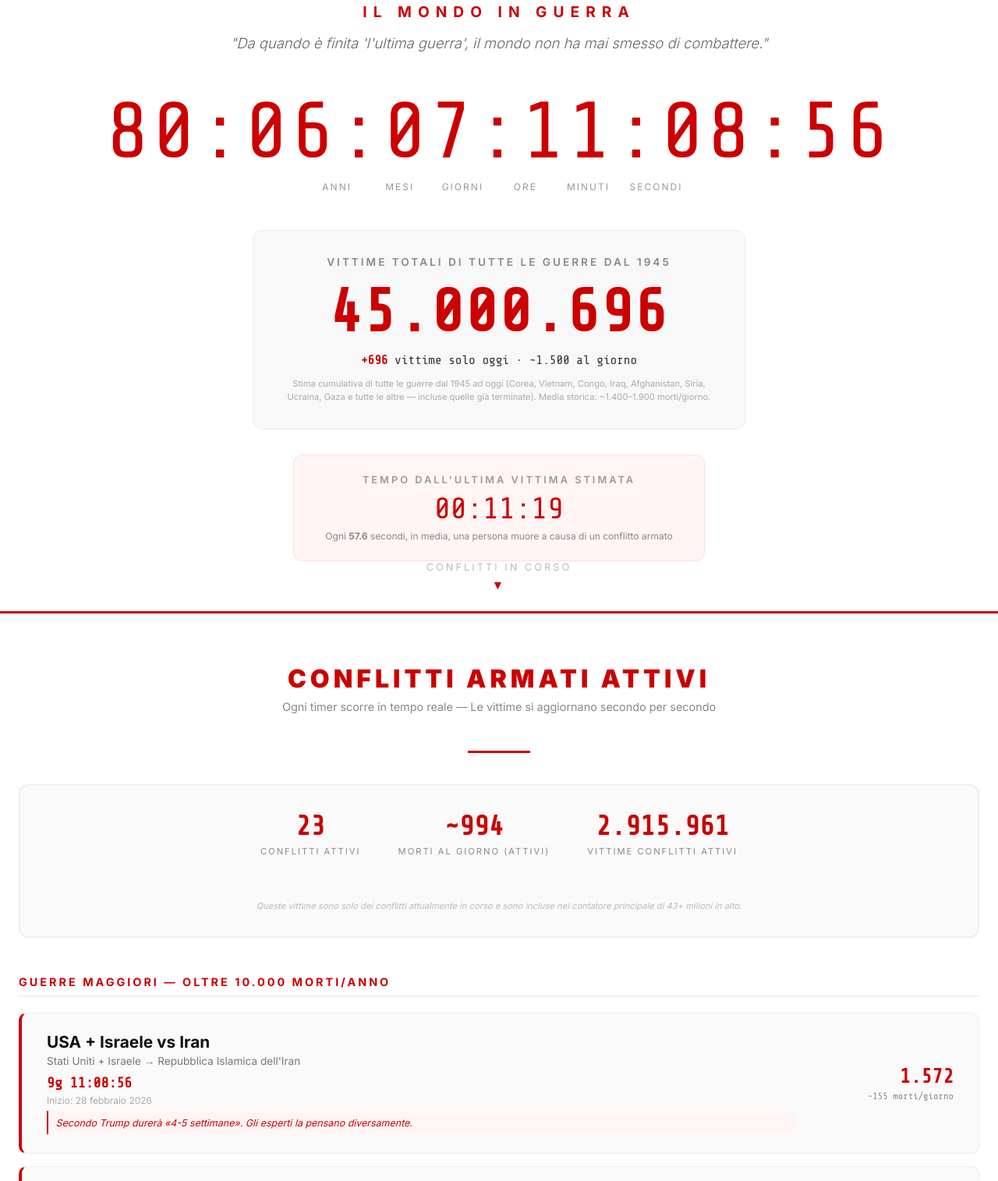
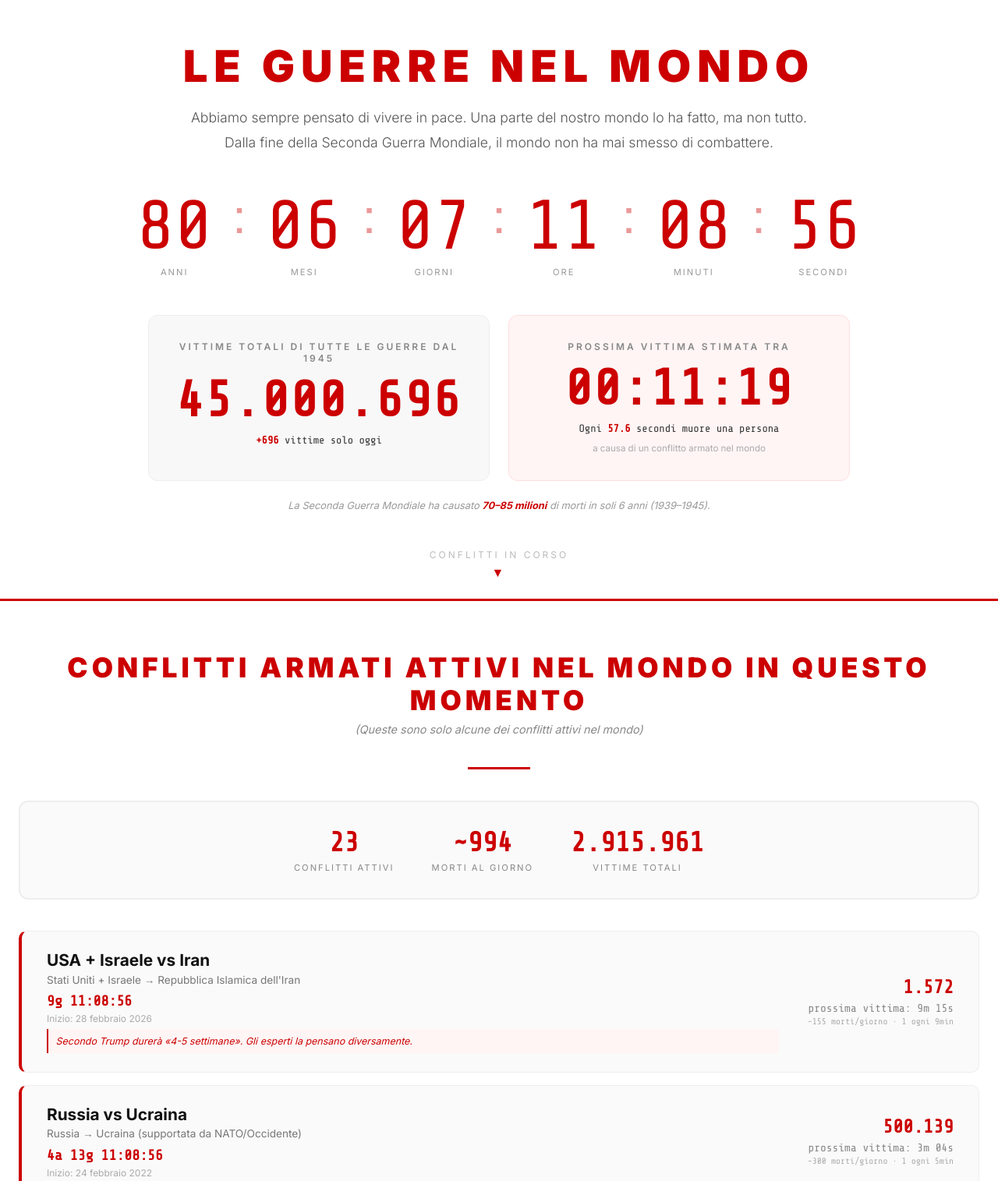
Before and after one commit to Sognatori90/war-timer, a plain HTML site: page index.html in a window 1280 px wide. Shown: the part 29-1544 px from the top of the page at 78% size. Drawn offline with nearby package versions, Linux system fonts and the light colour scheme.

Commit message:
Update title and styles in index.html

```diff
--- a/index.html
+++ b/index.html
@@ -3,7 +3,7 @@
 <head>
 <meta charset="UTF-8">
 <meta name="viewport" content="width=device-width, initial-scale=1.0">
-<title>Il Mondo in Guerra — Timer dal 1945</title>
+<title>Le Guerre nel Mondo</title>
 <style>
   @import url('https://fonts.googleapis.com/css2?family=Share+Tech+Mono&family=Inter:wght@300;400;600;700;900&display=swap');
 
@@ -30,33 +30,63 @@
     border-bottom: 3px solid #cc0000;
   }
 
-  .hero-label {
-    font-size: 1.2rem;
+  .hero-title {
+    font-size: clamp(2rem, 5vw, 3.5rem);
     text-transform: uppercase;
     letter-spacing: 8px;
     color: #cc0000;
-    margin-bottom: 0.8rem;
-    font-weight: 700;
+    margin-bottom: 1rem;
+    font-weight: 900;
   }
 
   .hero-subtitle {
-    font-size: 1.15rem;
-    color: #666;
-    max-width: 750px;
-    line-height: 1.7;
-    margin-bottom: 2.5rem;
-    font-style: italic;
+    font-size: 1.1rem;
+    color: #555;
+    max-width: 800px;
+    line-height: 1.8;
+    margin-bottom: 3rem;
     font-weight: 300;
   }
 
   /* MAIN TIMER */
-  .main-timer {
+  .timer-grid {
+    display: flex;
+    justify-content: center;
+    gap: clamp(0.3rem, 1.5vw, 1rem);
+    flex-wrap: wrap;
+    margin-bottom: 3rem;
+  }
+
+  .timer-block {
+    display: flex;
+    flex-direction: column;
+    align-items: center;
+  }
+
+  .timer-block .value {
     font-family: 'Share Tech Mono', monospace;
-    font-size: clamp(3rem, 8vw, 7rem);
+    font-size: clamp(2.5rem, 7vw, 6rem);
     color: #cc0000;
-    letter-spacing: 4px;
-    margin-bottom: 0.3rem;
+    line-height: 1;
     animation: pulse 2.5s ease-in-out infinite;
+  }
+
+  .timer-block .label {
+    font-size: 0.7rem;
+    color: #999;
+    text-transform: uppercase;
+    letter-spacing: 2px;
+    margin-top: 0.4rem;
+  }
+
+  .timer-colon {
+    font-family: 'Share Tech Mono', monospace;
+    font-size: clamp(2rem, 5vw, 4.5rem);
+    color: #cc0000;
+    line-height: 1;
+    padding: 0 0.1rem;
+    opacity: 0.4;
+    align-self: flex-start;
   }
 
   @keyframes pulse {
@@ -64,104 +94,82 @@
     50% { opacity: 0.75; }
   }
 
-  .timer-labels {
+  /* DEATH + VICTIM TIMER COMBINED */
+  .counters-row {
     display: flex;
     justify-content: center;
-    gap: clamp(0.8rem, 2vw, 2rem);
+    gap: 1.5rem;
     flex-wrap: wrap;
-    margin-bottom: 3rem;
+    margin-bottom: 1.5rem;
+    width: 100%;
+    max-width: 900px;
+  }
+
+  .counter-box {
+    flex: 1;
+    min-width: 280px;
+    padding: 2rem 2rem;
+    border-radius: 12px;
+    text-align: center;
+  }
+
+  .counter-box.deaths {
+    background: #f8f8f8;
+    border: 1px solid #eee;
+  }
+
+  .counter-box.victim-timer {
+    background: #fff5f5;
+    border: 1px solid #ffdddd;
+  }
+
+  .counter-box .box-label {
     font-size: 0.75rem;
-    color: #999;
     text-transform: uppercase;
+    letter-spacing: 3px;
+    color: #888;
+    margin-bottom: 0.6rem;
+    font-weight: 600;
+  }
+
+  .counter-box .box-value {
+    font-family: 'Share Tech Mono', monospace;
+    font-size: clamp(2.2rem, 5vw, 4rem);
+    color: #cc0000;
+    font-weight: 700;
     letter-spacing: 2px;
   }
 
-  .timer-labels span {
-    min-width: 55px;
-    text-align: center;
-  }
-
-  /* DEATH COUNTERS */
-  .death-counter-section {
-    margin-bottom: 1.5rem;
-    padding: 2rem 2.5rem;
-    background: #f8f8f8;
-    border-radius: 12px;
-    border: 1px solid #eee;
-  }
-
-  .death-counter-label {
+  .counter-box .box-sub {
     font-size: 0.85rem;
-    text-transform: uppercase;
-    letter-spacing: 3px;
-    color: #888;
-    margin-bottom: 0.8rem;
-    font-weight: 600;
-  }
-
-  .death-counter {
-    font-family: 'Share Tech Mono', monospace;
-    font-size: clamp(3rem, 6vw, 5.5rem);
-    color: #cc0000;
-    letter-spacing: 2px;
-    font-weight: 700;
-  }
-
-  .death-rate {
-    font-size: 1rem;
     color: #333;
-    margin-top: 0.6rem;
+    margin-top: 0.5rem;
     font-family: 'Share Tech Mono', monospace;
   }
 
-  .death-rate strong {
-    color: #cc0000;
-  }
+  .counter-box .box-sub strong { color: #cc0000; }
 
-  .death-note {
-    font-size: 0.7rem;
+  .counter-box .box-desc {
+    font-size: 0.72rem;
     color: #aaa;
-    margin-top: 0.8rem;
-    max-width: 550px;
+    margin-top: 0.6rem;
     line-height: 1.5;
   }
 
-  /* VICTIM TIMER */
-  .victim-timer-section {
-    margin-top: 0.5rem;
+  .ww2-note {
+    font-size: 0.8rem;
+    color: #999;
     margin-bottom: 2rem;
-    padding: 1.5rem 2.5rem;
-    background: #fff5f5;
-    border-radius: 12px;
-    border: 1px solid #ffdddd;
+    font-style: italic;
   }
 
-  .victim-timer-label {
-    font-size: 0.8rem;
-    text-transform: uppercase;
-    letter-spacing: 3px;
-    color: #999;
-    margin-bottom: 0.5rem;
-    font-weight: 600;
-  }
-
-  .victim-timer-value {
-    font-family: 'Share Tech Mono', monospace;
-    font-size: clamp(1.5rem, 3vw, 2.5rem);
-    color: #cc0000;
-  }
-
-  .victim-timer-desc {
-    font-size: 0.75rem;
-    color: #888;
-    margin-top: 0.4rem;
-  }
+  .ww2-note strong { color: #cc0000; }
 
   .scroll-hint {
     position: absolute;
     bottom: 2rem;
     color: #bbb;
-    font-size: 0.8rem;
+    font-size: 0.75rem;
     letter-spacing: 3px;
     text-transform: uppercase;
     animation: bounce 2s infinite;
@@ -181,6 +189,29 @@
     font-size: 1rem;
   }
 
+  /* ============ QUOTE SECTION ============ */
+  .quote-section {
+    padding: 3.5rem 1.5rem;
+    max-width: 800px;
+    margin: 0 auto;
+    text-align: center;
+  }
+
+  .life-quote {
+    font-size: 1.1rem;
+    color: #555;
+    line-height: 2;
+    font-style: italic;
+    font-weight: 300;
+  }
+
+  .life-quote-author {
+    margin-top: 1rem;
+    font-size: 0.8rem;
+    color: #bbb;
+    letter-spacing: 2px;
+  }
+
   /* ============ CONFLICTS ============ */
   .conflicts-section {
     padding: 4rem 1.5rem;
@@ -190,7 +221,7 @@
 
   .section-title {
     text-align: center;
-    font-size: 2rem;
+    font-size: clamp(1.5rem, 3vw, 2.2rem);
     color: #cc0000;
     text-transform: uppercase;
     letter-spacing: 5px;
@@ -202,7 +233,8 @@
     text-align: center;
     color: #888;
     font-size: 0.9rem;
-    margin-bottom: 3rem;
+    margin-bottom: 2.5rem;
+    font-style: italic;
   }
 
   .separator {
@@ -240,27 +272,6 @@
     letter-spacing: 2px;
     color: #888;
     margin-top: 0.3rem;
-  }
-
-  .summary-note {
-    width: 100%;
-    text-align: center;
-    font-size: 0.7rem;
-    color: #bbb;
-    margin-top: 0.5rem;
-    font-style: italic;
-  }
-
-  /* CATEGORY HEADER */
-  .category-header {
-    color: #cc0000;
-    font-size: 0.9rem;
-    text-transform: uppercase;
-    letter-spacing: 3px;
-    margin: 3rem 0 1.2rem 0;
-    padding-bottom: 0.6rem;
-    border-bottom: 2px solid #f0f0f0;
-    font-weight: 700;
   }
 
   /* CONFLICT CARD */
@@ -326,20 +337,27 @@
 
   .conflict-stats {
     text-align: right;
-    min-width: 180px;
+    min-width: 200px;
   }
 
   .conflict-deaths {
     font-family: 'Share Tech Mono', monospace;
-    font-size: 1.6rem;
+    font-size: 1.5rem;
     color: #cc0000;
-    margin-bottom: 0.2rem;
+    margin-bottom: 0.3rem;
     font-weight: 700;
   }
 
+  .conflict-victim-countdown {
+    font-family: 'Share Tech Mono', monospace;
+    font-size: 0.9rem;
+    color: #888;
+    margin-bottom: 0.2rem;
+  }
+
   .conflict-rate {
-    font-size: 0.75rem;
-    color: #888;
+    font-size: 0.7rem;
+    color: #aaa;
     font-family: 'Share Tech Mono', monospace;
   }
 
@@ -354,10 +372,10 @@
 
   .footer-quote {
     font-style: italic;
-    color: #888;
-    font-size: 1rem;
-    margin-bottom: 2rem;
-    line-height: 1.7;
+    color: #666;
+    font-size: 1.05rem;
+    margin-bottom: 2.5rem;
+    line-height: 1.8;
   }
 
   .footer-sources {
@@ -392,58 +410,64 @@
     }
     .conflict-stats {
       text-align: left;
-      display: flex;
-      gap: 1rem;
-      align-items: baseline;
       min-width: unset;
     }
     .conflict-info h3 { font-size: 1.1rem; }
-    .conflict-deaths { font-size: 1.3rem; }
-    .timer-labels span { min-width: 45px; font-size: 0.6rem; }
+    .conflict-deaths { font-size: 1.2rem; }
     .summary-bar { gap: 1.5rem; }
-    .death-counter-section, .victim-timer-section { padding: 1.5rem 1.2rem; }
+    .counters-row { gap: 1rem; }
+    .counter-box { min-width: 260px; padding: 1.5rem 1rem; }
+    .timer-colon { font-size: 2rem; }
   }
 </style>
 </head>
 <body>
 
 <section class="hero">
-  <div class="hero-label">Il mondo in guerra</div>
+  <div class="hero-title">Le guerre nel mondo</div>
   <div class="hero-subtitle">
-    "Da quando è finita 'l'ultima guerra', il mondo non ha mai smesso di combattere."
+    Abbiamo sempre pensato di vivere in pace. Una parte del nostro mondo lo ha fatto, ma non tutto.<br>
+    Dalla fine della Seconda Guerra Mondiale, il mondo non ha mai smesso di combattere.
   </div>
 
-  <div class="main-timer" id="mainTimer">00:00:00:00:00:00</div>
-  <div class="timer-labels">
-    <span>Anni</span>
-    <span>Mesi</span>
-    <span>Giorni</span>
-    <span>Ore</span>
-    <span>Minuti</span>
-    <span>Secondi</span>
+  <div class="timer-grid">
+    <div class="timer-block"><span class="value" id="t-years">00</span><span class="label">Anni</span></div>
+    <span class="timer-colon">:</span>
+    <div class="timer-block"><span class="value" id="t-months">00</span><span class="label">Mesi</span></div>
+    <span class="timer-colon">:</span>
+    <div class="timer-block"><span class="value" id="t-days">00</span><span class="label">Giorni</span></div>
+    <span class="timer-colon">:</span>
+    <div class="timer-block"><span class="value" id="t-hours">00</span><span class="label">Ore</span></div>
+    <span class="timer-colon">:</span>
+    <div class="timer-block"><span class="value" id="t-minutes">00</span><span class="label">Minuti</span></div>
+    <span class="timer-colon">:</span>
+    <div class="timer-block"><span class="value" id="t-seconds">00</span><span class="label">Secondi</span></div>
   </div>
 
-  <div class="death-counter-section">
-    <div class="death-counter-label">Vittime totali di tutte le guerre dal 1945</div>
-    <div class="death-counter" id="mainDeaths">0</div>
-    <div class="death-rate" id="deathRate"></div>
-    <div class="death-note">
-      Stima cumulativa di tutte le guerre dal 1945 ad oggi (Corea, Vietnam, Congo, Iraq, Afghanistan, Siria, Ucraina, Gaza e tutte le altre — incluse quelle già terminate). Media storica: ~1.400–1.900 morti/giorno.
+  <div class="counters-row">
+    <div class="counter-box deaths">
+      <div class="box-label">Vittime totali di tutte le guerre dal 1945</div>
+      <div class="box-value" id="mainDeaths">0</div>
+      <div class="box-sub" id="deathRate"></div>
+    </div>
+    <div class="counter-box victim-timer">
+      <div class="box-label">Prossima vittima stimata tra</div>
+      <div class="box-value" id="lastVictimTimer">00:57:60</div>
+      <div class="box-sub">Ogni <strong>57.6</strong> secondi muore una persona</div>
+      <div class="box-desc">a causa di un conflitto armato nel mondo</div>
     </div>
   </div>
 
-  <div class="victim-timer-section">
-    <div class="victim-timer-label">Tempo dall'ultima vittima stimata</div>
-    <div class="victim-timer-value" id="lastVictimTimer">00:00:00</div>
-    <div class="victim-timer-desc">Ogni <strong id="secondsPerDeath">--</strong> secondi, in media, una persona muore a causa di un conflitto armato</div>
+  <div class="ww2-note">
+    La Seconda Guerra Mondiale ha causato <strong>70–85 milioni</strong> di morti in soli 6 anni (1939–1945).
   </div>
 
   <div class="scroll-hint">Conflitti in corso</div>
 </section>
 
 <section class="conflicts-section">
-  <div class="section-title">Conflitti armati attivi</div>
-  <div class="section-subtitle">Ogni timer scorre in tempo reale — Le vittime si aggiornano secondo per secondo</div>
+  <div class="section-title">Conflitti armati attivi nel mondo in questo momento</div>
+  <div class="section-subtitle">(Queste sono solo alcune dei conflitti attivi nel mondo)</div>
   <div class="separator"></div>
 
   <div class="summary-bar">
@@ -453,19 +477,29 @@
     </div>
     <div class="summary-item">
       <div class="summary-value" id="totalDailyDeaths">0</div>
-      <div class="summary-label">Morti al giorno (attivi)</div>
+      <div class="summary-label">Morti al giorno</div>
     </div>
     <div class="summary-item">
       <div class="summary-value" id="totalConflictDeaths">0</div>
-      <div class="summary-label">Vittime conflitti attivi</div>
-    </div>
-    <div class="summary-note">
-      Queste vittime sono solo dei conflitti attualmente in corso e sono incluse nel contatore principale di 43+ milioni in alto.
+      <div class="summary-label">Vittime totali</div>
     </div>
   </div>
 
   <div id="conflictsList"></div>
 </section>
+
+<div class="quote-section">
+  <div class="life-quote">
+    "Noi esseri umani ci siamo dimenticati che il nostro tempo qui ha una fine.<br>
+    Se fossimo davvero consapevoli di quanto sia breve e preziosa la vita,<br>
+    saremmo tutti un po' più gentili con chi ci sta accanto.<br><br>
+    La vita è come un viaggio in autobus: c'è chi sale e chi scende,<br>
+    ognuno con la propria storia, ognuno con il proprio cammino.<br>
+    Ma alla fine, tutti arriviamo alla stessa fermata.<br><br>
+    E allora, perché non rendere il viaggio più dolce,<br>
+    per noi e per chi ci siede accanto?"
+  </div>
+</div>
 
 <div class="footer">
   <div class="footer-quote">
@@ -484,7 +518,7 @@
   </div>
   <div class="footer-note">
     I dati sui morti sono stime orientative basate su fonti pubbliche e accademiche (Milton Leitenberg, CISSM, Uppsala UCDP, ACLED).
-    Il contatore principale (43+ milioni) include tutte le guerre dal 1945, anche quelle terminate.
+    Il contatore principale include tutte le guerre dal 1945, anche quelle terminate.
     I contatori dei singoli conflitti mostrano solo le guerre attualmente in corso.
     I ritmi di incremento sono basati sulle medie giornaliere stimate — non rappresentano dati in tempo reale.
     Ultimo aggiornamento dati: Marzo 2026.
@@ -492,26 +526,14 @@
 </div>
 
 <script>
-// ============================
-// DATA
-// ============================
 const WAR_START = new Date('1945-09-02T00:00:00Z');
-
-// Total deaths from ALL wars 1945 to March 2026: ~43,000,000
-// Sources: Milton Leitenberg (CISSM) estimated ~41M for 1945-2000
-// + post-2000 conflicts (Iraq, Afghanistan, Syria, Yemen, Congo, Ukraine, Sudan, Gaza, etc.) ~5-7M
-// = ~46-48M total. We use 45,000,000 as a balanced mid-range estimate.
 const BASE_DEATHS = 45000000;
 const BASE_DATE = new Date('2026-03-09T00:00:00Z');
-
-// Current global deaths per day from active conflicts: ~1,500/day
-// (sum of all active conflict daily rates listed below ≈ 1,085 + unreported/indirect ≈ 1,500)
 const DEATHS_PER_DAY = 1500;
 const DEATHS_PER_SECOND = DEATHS_PER_DAY / 86400;
-const SECONDS_PER_DEATH = 86400 / DEATHS_PER_DAY;
+const SECONDS_PER_DEATH = 86400 / DEATHS_PER_DAY; // ~57.6s
 
 const conflicts = [
-  { category: "Guerre maggiori — oltre 10.000 morti/anno", items: [
   {
     name: "USA + Israele vs Iran",
     parties: "Stati Uniti + Israele → Repubblica Islamica dell'Iran",
@@ -555,8 +577,6 @@ const conflicts = [
     baseDeaths: 350000,
     deathsPerDay: 20,
   },
-  ]},
-  { category: "Guerre — 1.000–10.000 morti/anno", items: [
   {
     name: "RD Congo (est)",
     parties: "Esercito congolese vs M23 (Ruanda) + FDLR + CODECO + ADF",
@@ -620,8 +640,6 @@ const conflicts = [
     baseDeaths: 8000,
     deathsPerDay: 4,
   },
-  ]},
-  { category: "Conflitti armati — 100–999 morti/anno", items: [
   {
     name: "Siria (residuo guerra civile)",
     parties: "Fazioni ribelli vs resti regime + curdi vs Turchia + ISIS",
@@ -678,7 +696,6 @@ const conflicts = [
     baseDeaths: 12000,
     deathsPerDay: 2,
   },
-  ]},
 ];
 
 // ============================
@@ -707,9 +724,7 @@ function getTimeDiff(startDate) {
 
 function pad(n) { return String(n).padStart(2, '0'); }
 
-function formatMainTimer(d) {
-  return `${pad(d.years)}:${pad(d.months)}:${pad(d.days)}:${pad(d.hours)}:${pad(d.minutes)}:${pad(d.seconds)}`;
-}
+function fmt(n) { return Math.floor(n).toLocaleString('it-IT'); }
 
 function formatCompactTimer(d) {
   let p = [];
@@ -720,15 +735,16 @@ function formatCompactTimer(d) {
   return p.join(' ');
 }
 
-function fmt(n) {
-  return Math.floor(n).toLocaleString('it-IT');
-}
-
 function getConflictDeaths(c) {
   const now = new Date();
   const msFromBase = now - BASE_DATE;
   const daysFromBase = msFromBase / 86400000;
   return c.baseDeaths + (daysFromBase * c.deathsPerDay);
+}
+
+// Countdown per singolo conflitto: secondi per vittima
+function getConflictSecondsPerDeath(c) {
+  return 86400 / c.deathsPerDay;
 }
 
 // ============================
@@ -740,14 +756,13 @@ function renderConflicts() {
   let totalDaily = 0;
   let idx = 0;
 
-  conflicts.forEach(cat => {
-    html += `<div class="category-header">${cat.category}</div>`;
-    cat.items.forEach(c => {
+  conflicts.forEach(c => {
     totalDaily += c.deathsPerDay;
     idx++;
     const d = new Date(c.start);
     const dateStr = d.toLocaleDateString('it-IT', { day: 'numeric', month: 'long', year: 'numeric' });
     const noteHtml = c.note ? `<div class="conflict-note">${c.note}</div>` : '';
+    const secPerDeath = getConflictSecondsPerDeath(c);
     html += `
       <div class="conflict-card">
         <div class="conflict-info">
@@ -759,30 +774,33 @@ function renderConflicts() {
         </div>
         <div class="conflict-stats">
           <div class="conflict-deaths" id="cd-${idx}">0</div>
-            <div class="conflict-rate">~${fmt(c.deathsPerDay)} morti/giorno</div>
+          <div class="conflict-victim-countdown" id="cv-${idx}">--:--</div>
+          <div class="conflict-rate">~${fmt(c.deathsPerDay)} morti/giorno · 1 ogni ${secPerDeath < 60 ? secPerDeath.toFixed(0) + 's' : (secPerDeath/60).toFixed(0) + 'min'}</div>
         </div>
       </div>`;
-    });
   });
 
   el.innerHTML = html;
   document.getElementById('totalConflicts').textContent = idx;
   document.getElementById('totalDailyDeaths').textContent = '~' + fmt(totalDaily);
-  document.getElementById('secondsPerDeath').textContent = SECONDS_PER_DEATH.toFixed(1);
 }
 
 // ============================
-// SMOOTH UPDATE (100ms)
+// UPDATE (100ms)
 // ============================
-let lastVictimTimestamp = Date.now();
-
 function update() {
   const now = new Date();
 
-  // Hero timer
-  document.getElementById('mainTimer').textContent = formatMainTimer(getTimeDiff(WAR_START));
+  // Hero timer — individual blocks
+  const d = getTimeDiff(WAR_START);
+  document.getElementById('t-years').textContent = pad(d.years);
+  document.getElementById('t-months').textContent = pad(d.months);
+  document.getElementById('t-days').textContent = pad(d.days);
+  document.getElementById('t-hours').textContent = pad(d.hours);
+  document.getElementById('t-minutes').textContent = pad(d.minutes);
+  document.getElementById('t-seconds').textContent = pad(d.seconds);
 
-  // Main death counter (all wars since 1945)
+  // Main death counter
   const msFromBase = now - BASE_DATE;
   const totalDeaths = BASE_DEATHS + (msFromBase / 1000 * DEATHS_PER_SECOND);
   document.getElementById('mainDeaths').textContent = fmt(totalDeaths);
@@ -792,30 +810,47 @@ function update() {
   const secToday = (now - todayStart) / 1000;
   const todayDeaths = Math.floor(secToday * DEATHS_PER_SECOND);
   document.getElementById('deathRate').innerHTML =
-    `<strong>+${fmt(todayDeaths)}</strong> vittime solo oggi · ~${fmt(DEATHS_PER_DAY)} al giorno`;
+    `<strong>+${fmt(todayDeaths)}</strong> vittime solo oggi`;
 
-  // "Time since last victim" cycling timer
+  // Victim countdown (57.6 → 0)
   const cycleMs = SECONDS_PER_DEATH * 1000;
   const elapsed = Date.now() % cycleMs;
   const remaining = cycleMs - elapsed;
   const remSec = remaining / 1000;
-  const remMin = Math.floor(remSec / 60);
-  const remS = Math.floor(remSec % 60);
+  const remS = Math.floor(remSec);
   const remMs = Math.floor((remSec % 1) * 100);
   document.getElementById('lastVictimTimer').textContent =
-    `${pad(remMin)}:${pad(remS)}:${pad(remMs)}`;
+    `00:${pad(remS)}:${pad(remMs)}`;
 
-  // Conflict timers and deaths
-  let idx = 0;
+  // Conflict timers, deaths, and individual countdowns
   let totalActiveDeaths = 0;
-  conflicts.forEach(cat => {
-    cat.items.forEach(c => {
-      idx++;
+  conflicts.forEach((c, i) => {
+    const idx = i + 1;
     document.getElementById(`ct-${idx}`).textContent = formatCompactTimer(getTimeDiff(c.start));
+
     const deaths = getConflictDeaths(c);
     totalActiveDeaths += deaths;
     document.getElementById(`cd-${idx}`).textContent = fmt(deaths);
-    });
+
+    // Individual victim countdown
+    const cSecPerDeath = getConflictSecondsPerDeath(c);
+    const cCycleMs = cSecPerDeath * 1000;
+    const cElapsed = Date.now() % cCycleMs;
+    const cRemaining = cCycleMs - cElapsed;
+    const cRemSec = cRemaining / 1000;
+    if (cSecPerDeath < 60) {
+      const cS = Math.floor(cRemSec);
+      const cMs = Math.floor((cRemSec % 1) * 100);
+      document.getElementById(`cv-${idx}`).textContent = `prossima vittima: ${cS}.${pad(cMs)}s`;
+    } else if (cSecPerDeath < 3600) {
+      const cM = Math.floor(cRemSec / 60);
+      const cS = Math.floor(cRemSec % 60);
+      document.getElementById(`cv-${idx}`).textContent = `prossima vittima: ${cM}m ${pad(cS)}s`;
+    } else {
+      const cH = Math.floor(cRemSec / 3600);
+      const cM = Math.floor((cRemSec % 3600) / 60);
+      document.getElementById(`cv-${idx}`).textContent = `prossima vittima: ${cH}h ${cM}m`;
+    }
   });
 
   document.getElementById('totalConflictDeaths').textContent = fmt(totalActiveDeaths);
@@ -826,7 +861,7 @@ function update() {
 // ============================
 renderConflicts();
 update();
-setInterval(update, 100); // smooth 100ms updates
+setInterval(update, 100);
 </script>
 
 </body>
```
Lines whose indentation alone changed are shown as unchanged.
